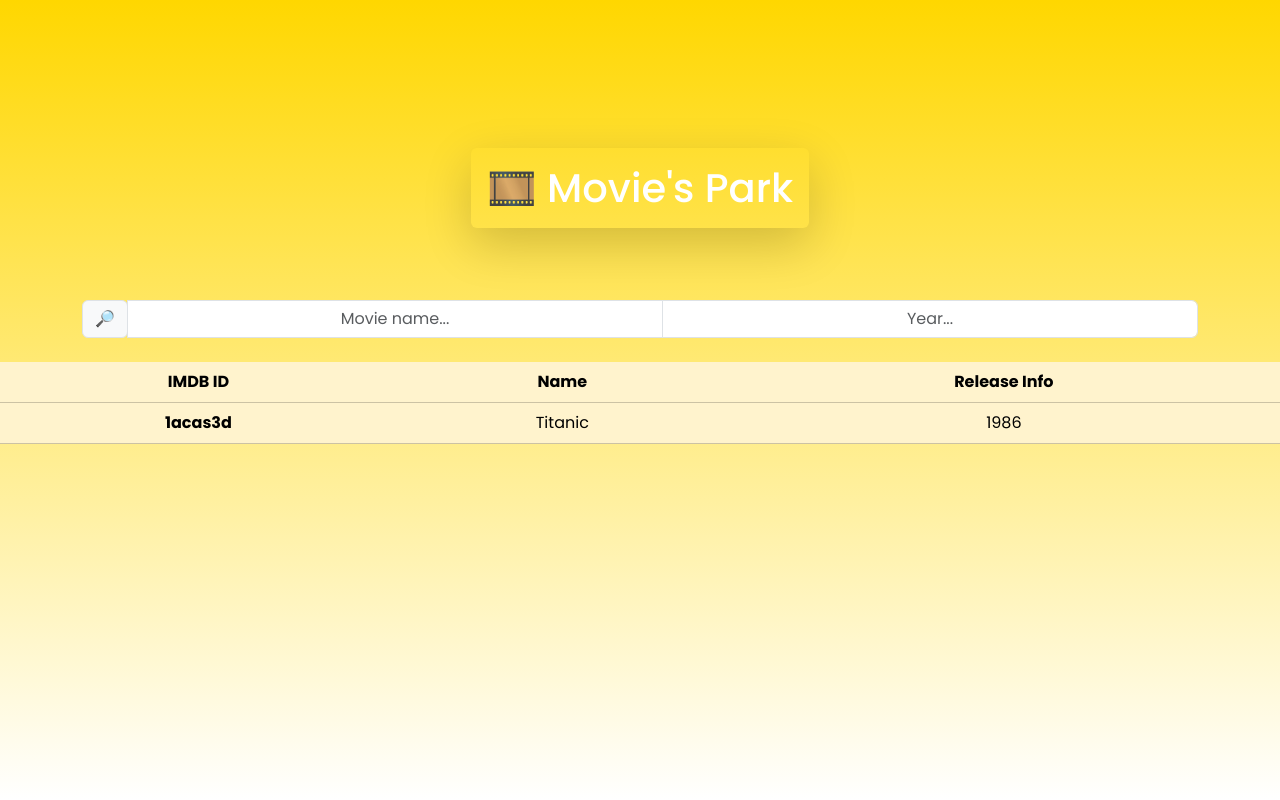
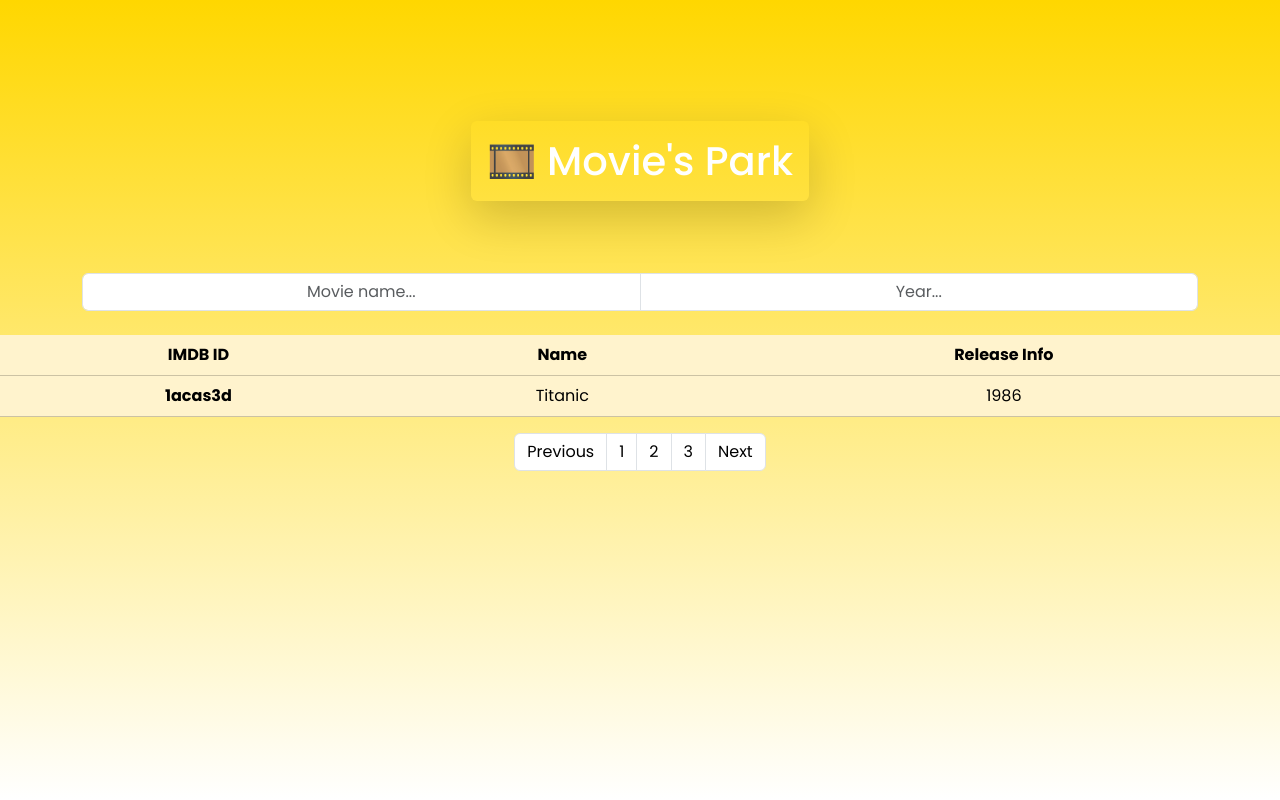
Before and after one commit to burakc3tin/modern-movie-app, a React (Vite) app: page / in a window 1280 px wide. Built offline with nearby package versions, Linux system fonts and the light colour scheme.

Commit message:
Added pagination feature

```diff
--- /dev/null
+++ b/src/components/Pagination.tsx
@@ -0,0 +1,36 @@
+import React from 'react';
+import '../pages/Home/style.css';
+
+export default function Pagination() {
+  return (
+    <nav aria-label="Page navigation example">
+    <ul className="pagination">
+      <li className="page-item">
+        <a className="page-link" href="#">
+          Previous
+        </a>
+      </li>
+      <li className="page-item">
+        <a className="page-link" href="#">
+          1
+        </a>
+      </li>
+      <li className="page-item">
+        <a className="page-link" href="#">
+          2
+        </a>
+      </li>
+      <li className="page-item">
+        <a className="page-link" href="#">
+          3
+        </a>
+      </li>
+      <li className="page-item">
+        <a className="page-link" href="#">
+          Next
+        </a>
+      </li>
+    </ul>
+  </nav>
+  )
+}
--- a/src/components/SearchBar.tsx
+++ b/src/components/SearchBar.tsx
@@ -3,9 +3,7 @@
 export default function SearchBar() {
   return (
     <div className="container input-group m-4">
-  <div className="input-group-prepend ">
-    <input type="button" className="input-group-text" value="🔎" />
-  </div>
+
   <input type="text" className="form-control text-center" placeholder='Movie name...'/>
   <input type="text" className="form-control text-center" placeholder='Year...'/>
 </div>
--- a/src/pages/Home/Home.tsx
+++ b/src/pages/Home/Home.tsx
@@ -3,6 +3,7 @@
 import Table from '../../components/Table';
 import SearchBar from '../../components/SearchBar';
 import Title from '../../components/Title';
+import Pagination from '../../components/Pagination';
 
 const Home: React.FC = () => {
   return (
@@ -10,6 +11,7 @@
       <Title/>
       <SearchBar/>
         <Table/>
+        <Pagination/>
     </div>
   );
 }
--- a/src/pages/Home/style.css
+++ b/src/pages/Home/style.css
@@ -13,3 +13,7 @@
     padding-bottom: 12em;
     /* filter: brightness(0.7) contrast(1.2);   */
 }
+
+.page-link {
+    color: black;
+}
```
